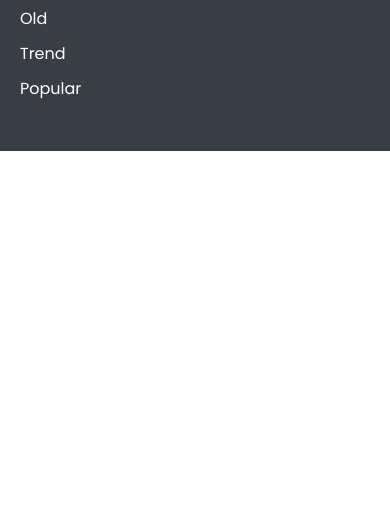
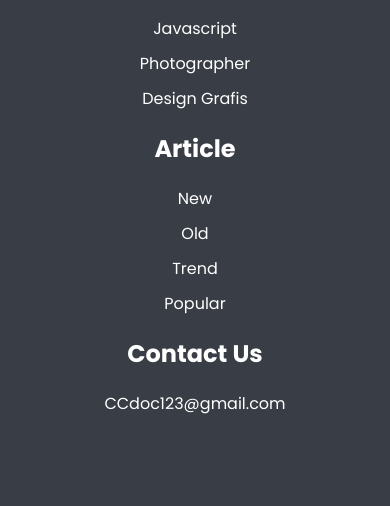
Before and after one commit to AyaMusamih/landing, a plain HTML site: page index.html in a window 390 px wide. Shown: the part 628-1134 px from the top of the page. Before the commit the page ends 844 px from the top, so only its background shows below. Drawn offline with Linux system fonts and the light colour scheme.

Commit message:
edit responsive footer

```diff
--- a/assets/css/main.css
+++ b/assets/css/main.css
@@ -146,32 +146,30 @@ footer a {
 }
 
 
-@media screen and (max-width: 786px) {
-    footer .row {
-        flex-direction: column;
-    }
+@media screen and (max-width: 768px) {
 
     .footer-start,
     .footer-end {
         width: 100%;
     }
+}
 
-    .footer-end {
-        gap: 10px;
-    }
+@media screen and (max-width: 660px) {
 
-    .footer-end .footer-items {
-        width: calc((100% - 10px) / 4);
+    .footer-end,
+    .footer-items {
+        width: calc(100% / 2);
+        margin: 0 auto 20px auto;
     }
 
 }
 
-@media screen and (max-width: 576px) {
-    .footer-end {
-        gap: 10px;
-    }
 
-    .footer-end .footer-items {
-        width: calc((100% - 10px) / 2);
+@media screen and (max-width: 450px) {
+
+    .footer-end,
+    .footer-items {
+        width: 100%;
+        text-align: center;
     }
 }
```
